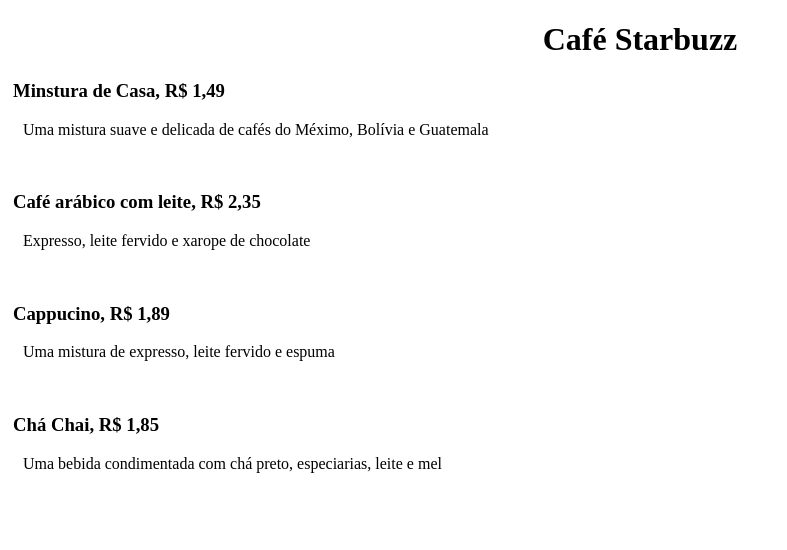
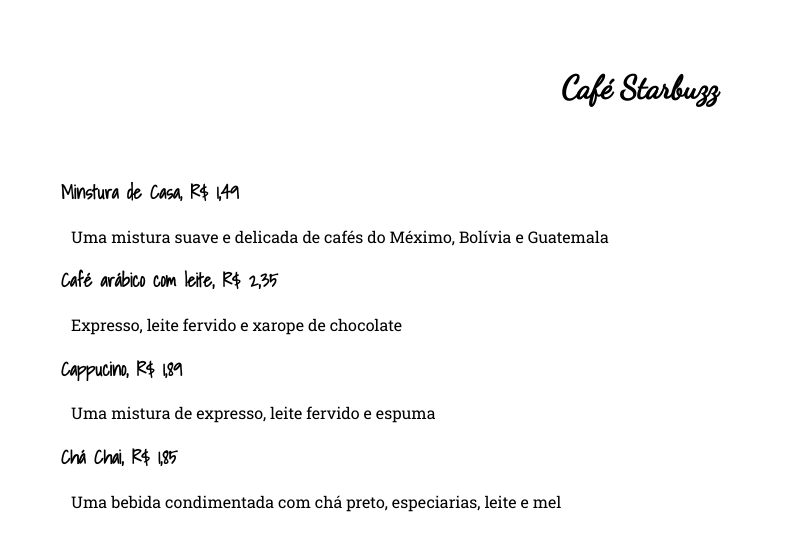
Before and after one commit to legonnexon/html5questoes, a plain HTML site: page sites/Questao1.html in a window 1280 px wide. Shown: the whole page, without its empty margins (0-787 px from the left). Drawn offline with Linux system fonts and the light colour scheme.

Commit message:
Update Questao1.html

```diff
--- a/sites/Questao1.html
+++ b/sites/Questao1.html
@@ -4,31 +4,49 @@
     <meta charset="UTF-8">
     <meta name="viewport" content="width=device-width, initial-scale=1.0">
     <link rel="shortcut icon" href="icon/favicon.ico" type="image/x-icon">
+    <link rel="preconnect" href="https://fonts.googleapis.com">
+    <link rel="preconnect" href="https://fonts.gstatic.com" crossorigin>
+    <link href="https://fonts.googleapis.com/css2?family=Roboto+Slab&family=Shadows+Into+Light&family=Dancing+Script&display=swap" rel="stylesheet">
     <title>Questão 1</title>
     <style>
         h1 {
+            font-family: 'Dancing Script', cursive;
             text-align: center;
         }
         h3 {
+	    font-family: 'Shadows Into Light', cursive;
             margin-left: 5px;
         }
         p {
+	    font-family: 'Roboto Slab', serif;
+            margin-bottom: 12px;
             margin-left: 15px;
+        }
+        .py {
+	    padding-top: 3rem;
+	    padding-bottom: 3rem;
+        }
+        .px {
+	    padding-left: 3rem;
+	    padding-right: 3rem;
          }
     </style>
 </head>
-<body>
-    <h1>Café Starbuzz</h1>
+<body class="px">
+    <h1 class="py">Café Starbuzz</h1>
+
+    <div>
         <h3>Minstura de Casa, R$ 1,49</h3>
         <p>Uma mistura suave e delicada de cafés do Méximo, Bolívia e Guatemala</p>
-    <br>
+
         <h3>Café arábico com leite, R$ 2,35</h3>
         <p>Expresso, leite fervido e xarope de chocolate</p>
-    <br>
+
         <h3>Cappucino, R$ 1,89</h3>
         <p>Uma mistura de expresso, leite fervido e espuma</p>
-    <br>
+
         <h3>Chá Chai, R$ 1,85</h3>
         <p>Uma bebida condimentada com chá preto, especiarias, leite e mel</p>
+    </div>
 </body>
 </html>
```
Lines whose indentation alone changed are shown as unchanged.
